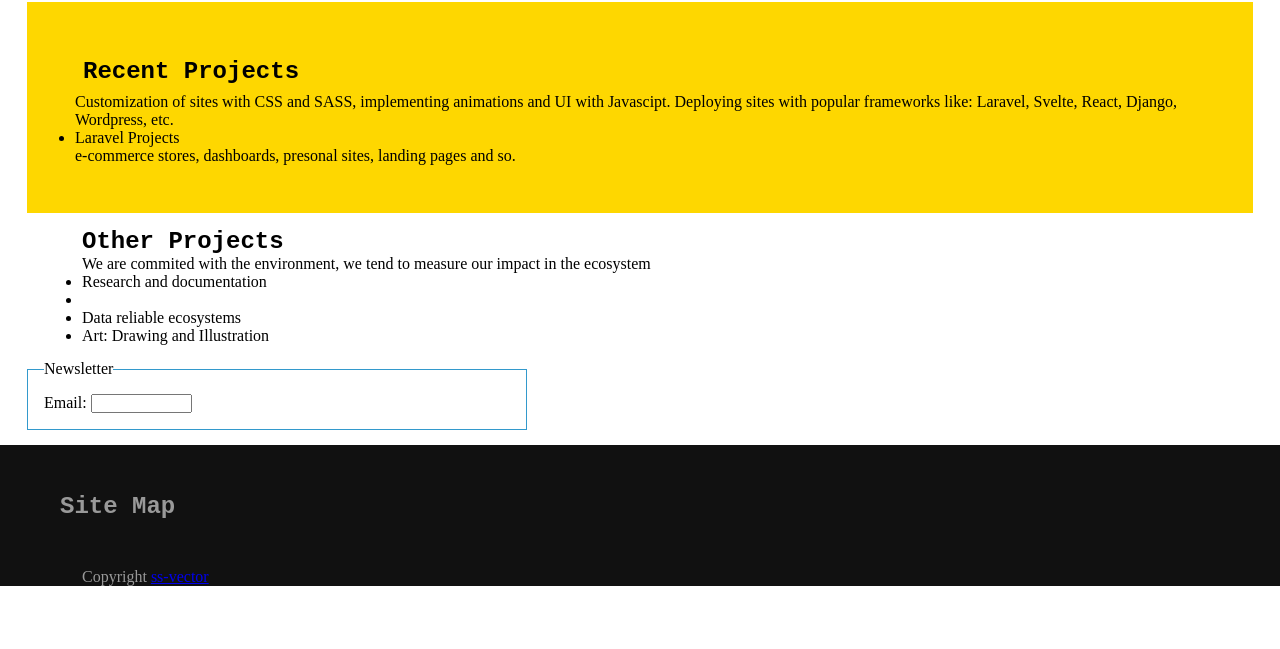
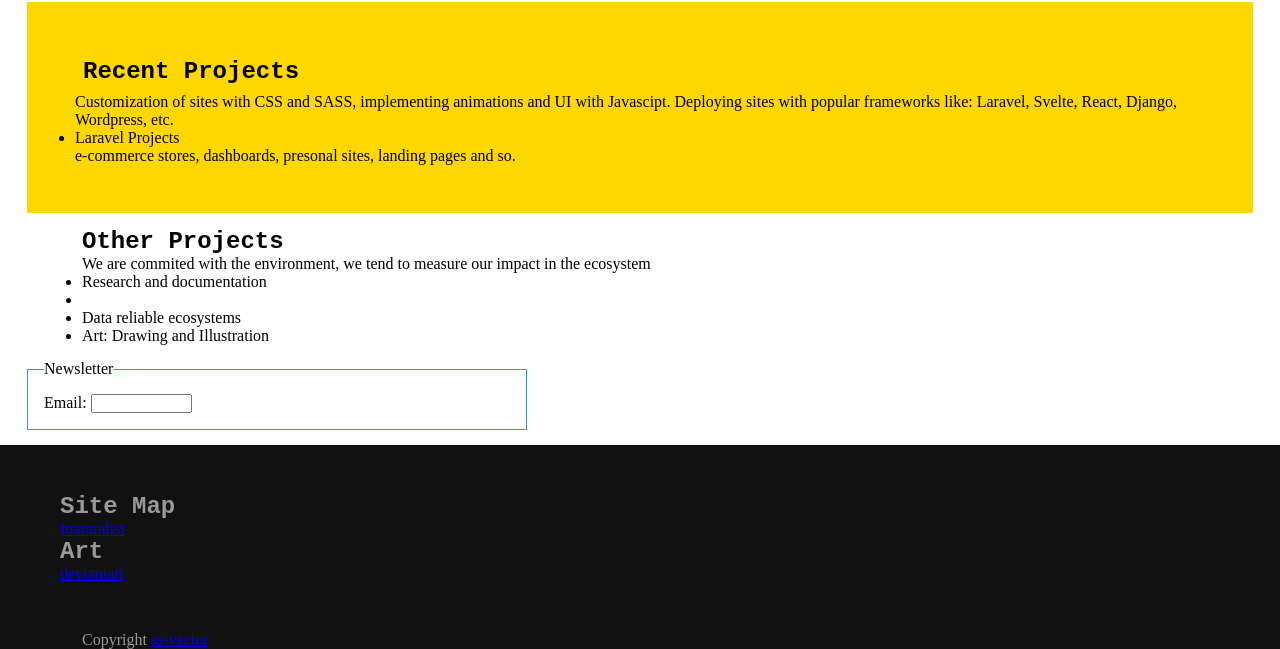
Before and after one commit to ss-vector/ss-vector.github.io, a plain HTML site: page index.html in a window 1280 px wide. Shown: the part 299-948 px from the top of the page. Before the commit the page ends 885 px from the top, so only its background shows below. Drawn offline with Linux system fonts and the light colour scheme.

Commit message:
adding social links

```diff
--- a/index.html
+++ b/index.html
@@ -66,7 +66,12 @@
             <li>
               <div>
                 <h2>Site Map</h2>
+                <a href="https://www.inaturalist.org/people/shepherd92">Inaturalist</a>
               </div>
+            </li>
+            <li>
+              <h1>Art</h1>
+              <a href="https://www.deviantart.com/ss-vector">deviantart</a>
             </li>
           </ul>
         </nav>
```
